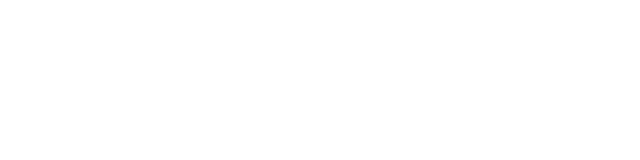
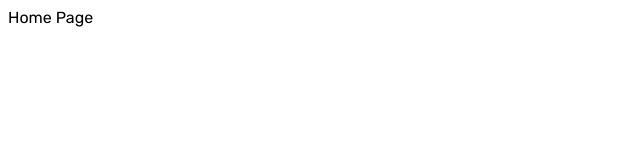
Before and after one commit to nadhemDev/Social-Media-Mern-stack-, a React (Create React App) app in the folder client/: page /home in a window 1280 px wide. Shown: the top 160 px of the page, without its empty margins (0-640 px from the left). Built offline with nearby package versions, Linux system fonts and the light colour scheme.

Commit message:
fix router in App.js

```diff
--- a/client/src/App.js
+++ b/client/src/App.js
@@ -1,5 +1,19 @@
+import { BrowserRouter, Navigate, Routes, Route } from "react-router-dom";
+import HomePage from "./scenes/homePage";
+import LoginPage from "scenes/loginPage";
+import ProfilePage from "scenes/profilePage";
 function App() {
-  return <div className="app"></div>;
+  return (
+    <div className="app">
+      <BrowserRouter>
+        <Routes>
+          <Route path="/" element={<LoginPage />} />
+          <Route path="/home" element={<HomePage />} />
+          <Route path="/profile/:userId" element={<ProfilePage />} />
+        </Routes>
+      </BrowserRouter>
+    </div>
+  );
 }
 
 export default App;
--- /dev/null
+++ b/client/src/scenes/homePage/index.jsx
@@ -0,0 +1,4 @@
+const HomePage = () => {
+  return <div>Home Page</div>;
+};
+export default HomePage;
--- /dev/null
+++ b/client/src/scenes/loginPage/index.jsx
@@ -0,0 +1,4 @@
+const LoginPage = () => {
+  return <div>Login Page</div>;
+};
+export default LoginPage;
--- /dev/null
+++ b/client/src/scenes/navbar/index.jsx
@@ -0,0 +1,4 @@
+const Navbar = () => {
+  return <div>Navbar</div>;
+};
+export default Navbar;
--- /dev/null
+++ b/client/src/scenes/profilePage/index.jsx
@@ -0,0 +1,4 @@
+const ProfilePage = () => {
+  return <div>Log Page</div>;
+};
+export default ProfilePage;
```
Also changed, not shown: client/src/state/index.js (added).
